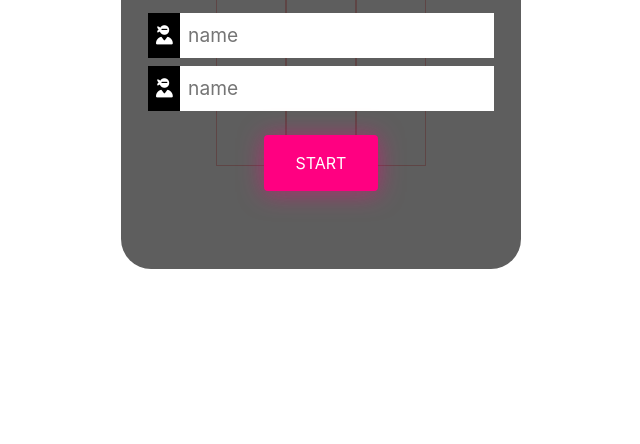
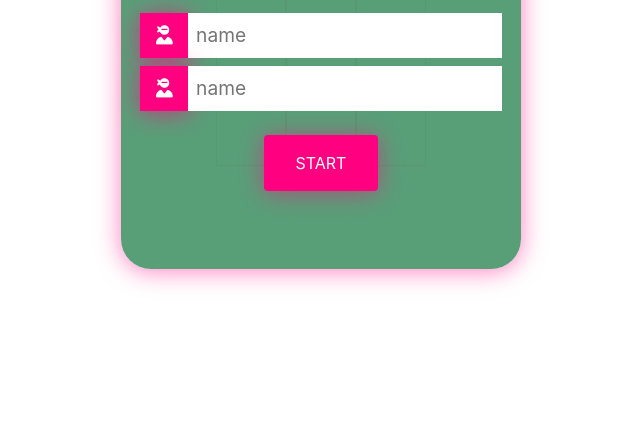
Before and after one commit to misterpaul4/TicTacToe, a website: page index.html in a window 1280 px wide. Shown: the part 356-800 px from the top of the page, without its empty margins (319-959 px from the left). Drawn offline with nearby package versions, Linux system fonts and the light colour scheme.

```diff
--- a/assets/app.js
+++ b/assets/app.js
@@ -106,6 +106,9 @@
 	const playerField1 = document.getElementsByClassName('player_box')[0];
 	const playerField2 = document.getElementsByClassName('player_box')[1];
 	const restartBtn = document.getElementById('restart-btn');
+	const hideForm = () => {
+		formContainer.style.display = 'none';
+	}
 
 	let currentPlayer = null;
 	let player1 = null;
@@ -120,10 +123,9 @@
 		player1 = Player(player1_Input.value, 'X');
 		player2 = Player(player2_Input.value, 'O');
 		currentPlayer = player1;
-		formContainer.style.display = 'none';
+		setTimeout(hideForm, 300);
 		playerField1.textContent = `player 1: ${player1.getName()}`;
 		playerField2.textContent = `player 2: ${player2.getName()}`;
-		restartBtn.textContent = "Restart"
 	})
 
 	restartBtn.addEventListener('click', () => {
--- a/assets/style.css
+++ b/assets/style.css
@@ -1,3 +1,12 @@
+body {
+  -webkit-touch-callout: none;
+    -webkit-user-select: none;
+     -khtml-user-select: none; /* Konqueror HTML */
+       -moz-user-select: none; /* Old versions of Firefox */
+        -ms-user-select: none; /* Internet Explorer/Edge */
+            user-select: none; /* Non-prefixed version, currently*/
+}
+
 .grid-container {
   display: grid;
   grid-template-rows: 70px 70px 70px;
@@ -14,7 +23,6 @@
   text-align: center;
 }
 
-
 .form-container {
 	position: fixed;
 	display: flex;
@@ -26,7 +34,8 @@
   width: 400px;
   height: 450px;
   border-radius: 30px;
-  background-color: rgba(77, 77, 77, 0.9);
+  background-color: rgb(83, 156, 116, 0.97);
+  box-shadow: 0 2px 25px rgba(255, 0, 130, 0.5);
   z-index: 200;
 }
 
@@ -35,10 +44,11 @@
 }
 
 .avatar {
-	background: black;
+	background:#ff0081;
 	display: inline-block;
   margin-right: -6px;
   color: white;
+  box-shadow: 0 2px 25px rgba(255, 0, 132, 0.637);
 }
 
 .grid-centered,
--- a/index.html
+++ b/index.html
@@ -15,7 +15,6 @@
       <div class="grid-centered-item">
         <div class="game-container">
           <div class="player_box"></div>
-
           <div class="box">
             <h1>TicTacToe</h1>
             <div class="grid-container">
@@ -45,13 +44,13 @@
       </div>
 
       <div class="form-input-container mb-2">
-        <div class="avatar p-2"><i class="fas fa-user-ninja"></i></div>
-        <input type="text" name="player_1" id="player_1" placeholder="name" class="border-0 p-2" />
+        <div class="avatar py-2 px-3"><i class="fas fa-user-ninja"></i></div>
+        <input type="text" name="player_1" id="player_1" placeholder="name" class="border-0 p-2" required/>
       </div>
 
       <div class="form-input-container mb-4">
-        <div class="avatar p-2"><i class="fas fa-user-ninja"></i></div>
-        <input type="text" name="player_2" id="player_2" placeholder="name" class="border-0 p-2" />
+        <div class="avatar py-2 px-3"><i class="fas fa-user-ninja"></i></div>
+        <input type="text" name="player_2" id="player_2" placeholder="name" class="border-0 p-2" required/>
       </div>
 
       <div>
```
